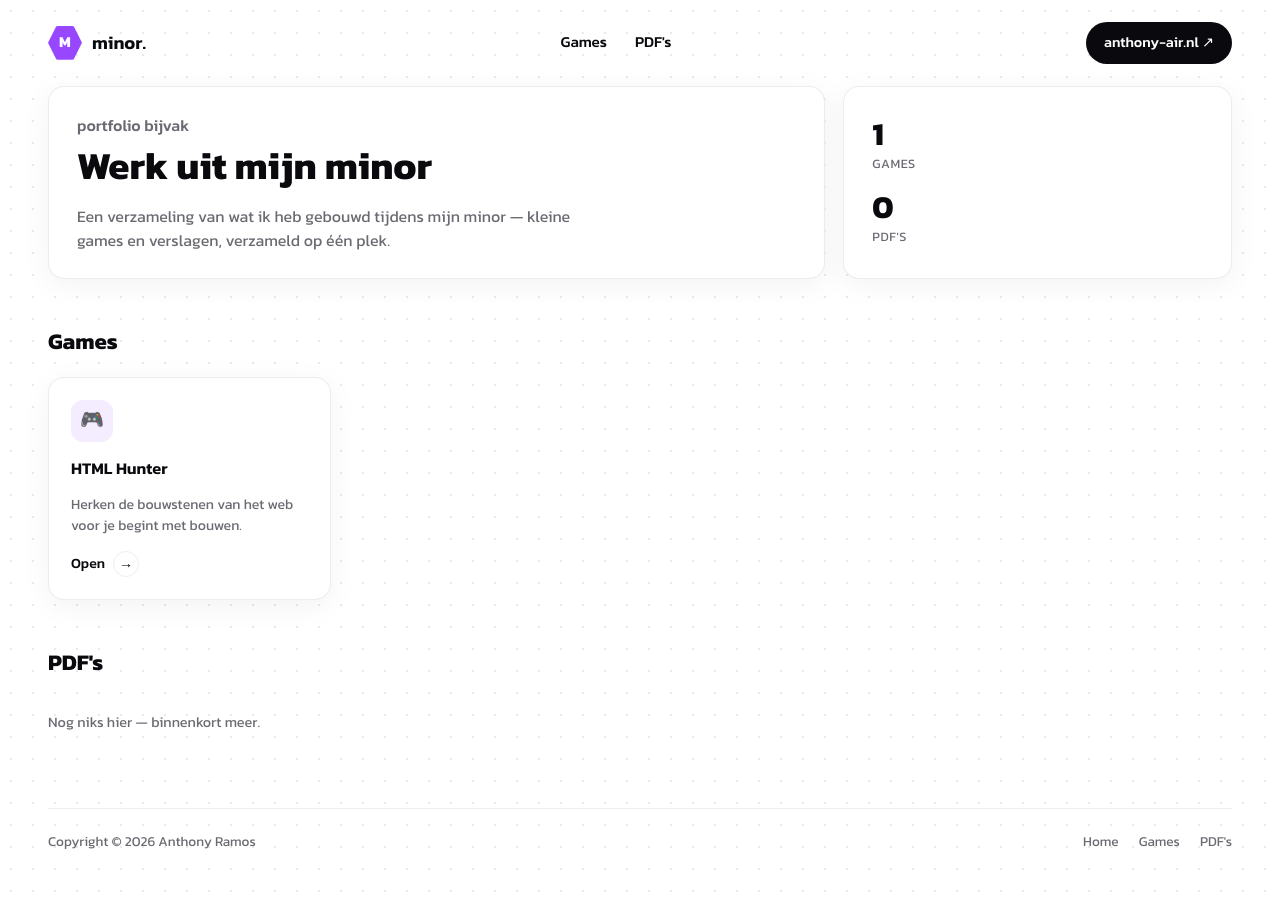
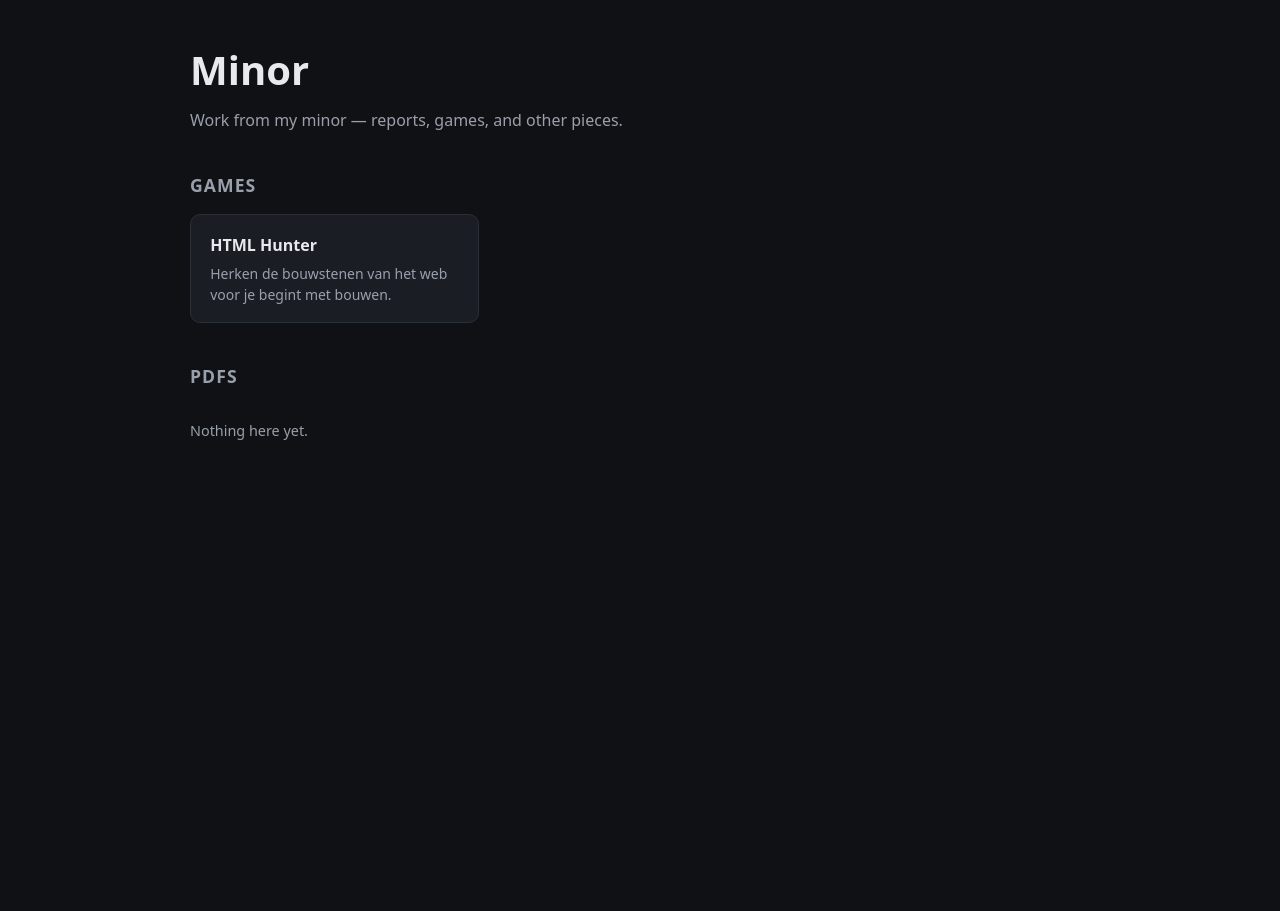
Before and after one commit to Anthony-AIR-03/minor, a PHP site: page / in a window 1280 px wide. After the commit the page ends 440 px from the top, so only its background shows below. Run offline with PHP 8.4, Linux system fonts and the light colour scheme.

Commit message:
Revert "Redesign as a portfolio-matching bento layout"
Design not approved; preserved on local branch dead/redesign-v1-rejected.

Co-Authored-By: Claude Sonnet 5 <noreply@anthropic.com>

```diff
--- a/index.html
+++ b/index.html
@@ -3,68 +3,24 @@
 <head>
   <meta charset="utf-8" />
   <meta name="viewport" content="width=device-width, initial-scale=1" />
-  <title>Minor — Anthony Ramos</title>
-  <link rel="preconnect" href="https://fonts.googleapis.com" />
-  <link rel="preconnect" href="https://fonts.gstatic.com" crossorigin />
-  <link href="https://fonts.googleapis.com/css2?family=Kanit:wght@400;500;600;700&display=swap" rel="stylesheet" />
+  <title>Minor</title>
   <link rel="stylesheet" href="style.css" />
 </head>
 <body>
-  <header class="site">
-    <a class="brand" href="https://anthony-air.nl">
-      <span class="brand-mark">M</span>
-      minor.
-    </a>
-    <nav class="site-nav">
-      <a href="#games">Games</a>
-      <a href="#pdfs">PDF's</a>
-    </nav>
-    <a class="pill-link" href="https://anthony-air.nl" target="_blank" rel="noopener">
-      anthony-air.nl ↗
-    </a>
+  <header>
+    <h1>Minor</h1>
+    <p>Work from my minor — reports, games, and other pieces.</p>
   </header>
-
-  <div class="bento">
-    <div class="card hero-card">
-      <p class="eyebrow">portfolio bijvak</p>
-      <h1>Werk uit mijn minor</h1>
-      <p>Een verzameling van wat ik heb gebouwd tijdens mijn minor — kleine games en verslagen, verzameld op één plek.</p>
-    </div>
-    <div class="card stats-card" id="stats-card">
-      <div class="stat">
-        <span class="num" id="stat-games">0</span>
-        <span class="lbl">games</span>
-      </div>
-      <div class="stat">
-        <span class="num" id="stat-pdfs">0</span>
-        <span class="lbl">pdf's</span>
-      </div>
-    </div>
-  </div>
-
-  <section class="section" id="games">
-    <div class="section-head">
+  <main>
+    <section class="section" data-section="game">
       <h2>Games</h2>
-    </div>
-    <div class="grid" data-grid="game"></div>
-  </section>
-
-  <section class="section" id="pdfs">
-    <div class="section-head">
-      <h2>PDF's</h2>
-    </div>
-    <div class="grid" data-grid="pdf"></div>
-  </section>
-
-  <footer class="site">
-    <span>Copyright © 2026 Anthony Ramos</span>
-    <nav>
-      <a href="https://anthony-air.nl">Home</a>
-      <a href="#games">Games</a>
-      <a href="#pdfs">PDF's</a>
-    </nav>
-  </footer>
-
+      <div class="grid"></div>
+    </section>
+    <section class="section" data-section="pdf">
+      <h2>PDFs</h2>
+      <div class="grid"></div>
+    </section>
+  </main>
   <script src="script.js"></script>
 </body>
 </html>
--- a/script.js
+++ b/script.js
@@ -1,31 +1,24 @@
-const DEFAULT_ICON = { game: "🎮", pdf: "📄" };
-
 async function main() {
   const res = await fetch("manifest.json");
   const { items } = await res.json();
 
-  const grids = {
-    game: document.querySelector('[data-grid="game"]'),
-    pdf: document.querySelector('[data-grid="pdf"]'),
+  const sections = {
+    pdf: document.querySelector('[data-section="pdf"] .grid'),
+    game: document.querySelector('[data-section="game"] .grid'),
   };
 
-  document.getElementById("stat-games").textContent = items.filter((i) => i.type === "game").length;
-  document.getElementById("stat-pdfs").textContent = items.filter((i) => i.type === "pdf").length;
-
-  for (const type of Object.keys(grids)) {
-    const inType = items.filter((item) => item.type === type);
-    if (inType.length === 0) {
-      grids[type].innerHTML = '<p class="empty">Nog niks hier — binnenkort meer.</p>';
+  for (const key of Object.keys(sections)) {
+    const inSection = items.filter((item) => item.type === key);
+    if (inSection.length === 0) {
+      sections[key].innerHTML = '<p class="empty">Nothing here yet.</p>';
       continue;
     }
-    grids[type].innerHTML = inType
+    sections[key].innerHTML = inSection
       .map(
         (item) => `
-        <a class="item-card" href="${item.path}" target="_blank" rel="noopener">
-          <div class="item-icon">${item.icon ?? DEFAULT_ICON[type]}</div>
+        <a class="card" href="${item.path}" target="_blank" rel="noopener">
           <h3>${item.title}</h3>
           <p>${item.description ?? ""}</p>
-          <span class="item-link">Open <span class="arrow">→</span></span>
         </a>`
       )
       .join("");
--- a/style.css
+++ b/style.css
@@ -1,14 +1,11 @@
 :root {
-  color-scheme: light;
-  --ink: #0a090d;
-  --muted: #6b6a72;
-  --purple: #9747ff;
-  --purple-soft: #f4ecff;
-  --bg: #ffffff;
-  --card: #ffffff;
-  --border: rgba(179, 182, 185, 0.25);
-  --shadow: 0 6px 30px rgba(0, 0, 0, 0.05);
-  --radius: 16px;
+  color-scheme: light dark;
+  --bg: #0f1115;
+  --card: #1a1d24;
+  --text: #e8e9ec;
+  --muted: #9aa0ab;
+  --accent: #6ea8fe;
+  --border: #2a2e37;
 }
 
 * {
@@ -17,266 +14,80 @@
 
 body {
   margin: 0;
-  padding: 0 clamp(16px, 4vw, 48px) 60px;
-  background-color: var(--bg);
-  background-image: radial-gradient(rgba(10, 9, 13, 0.09) 1px, transparent 1px);
-  background-size: 22px 22px;
-  color: var(--ink);
-  font-family: 'Kanit', sans-serif;
+  padding: 2.5rem 1.25rem 4rem;
+  background: var(--bg);
+  color: var(--text);
+  font-family: system-ui, -apple-system, "Segoe UI", sans-serif;
   line-height: 1.5;
 }
 
-a {
-  color: inherit;
-  text-decoration: none;
+header {
+  max-width: 900px;
+  margin: 0 auto 2.5rem;
 }
 
-/* ---------- Header ---------- */
-header.site {
-  display: flex;
-  align-items: center;
-  justify-content: space-between;
-  gap: 16px;
-  padding: 22px 0;
-  flex-wrap: wrap;
+h1 {
+  margin: 0 0 0.5rem;
+  font-size: clamp(1.75rem, 4vw, 2.5rem);
 }
 
-.brand {
-  display: flex;
-  align-items: center;
-  gap: 10px;
-  font-weight: 600;
-  font-size: 1.15rem;
+header p {
+  color: var(--muted);
+  margin: 0;
 }
 
-.brand-mark {
-  width: 34px;
-  height: 34px;
-  border-radius: 10px;
-  background: var(--purple);
-  display: flex;
-  align-items: center;
-  justify-content: center;
-  color: #fff;
-  font-weight: 700;
-  font-size: 0.95rem;
-  clip-path: polygon(25% 0%, 75% 0%, 100% 50%, 75% 100%, 25% 100%, 0% 50%);
+main {
+  max-width: 900px;
+  margin: 0 auto;
 }
 
-nav.site-nav {
-  display: flex;
-  align-items: center;
-  gap: 28px;
-  font-weight: 500;
-  font-size: 0.95rem;
+.section {
+  margin-bottom: 2.5rem;
 }
 
-nav.site-nav a:hover {
-  color: var(--purple);
-}
-
-.pill-link {
-  display: inline-flex;
-  align-items: center;
-  gap: 8px;
-  background: var(--ink);
-  color: #fff;
-  border-radius: 999px;
-  padding: 10px 18px;
-  font-weight: 500;
-  font-size: 0.9rem;
-  white-space: nowrap;
-}
-
-.pill-link:hover {
-  background: var(--purple);
-}
-
-/* ---------- Bento grid ---------- */
-.bento {
-  display: grid;
-  grid-template-columns: 2fr 1fr;
-  gap: 18px;
-  margin-bottom: 18px;
-}
-
-@media (max-width: 720px) {
-  .bento {
-    grid-template-columns: 1fr;
-  }
-}
-
-.card {
-  background: var(--card);
-  border: 1px solid var(--border);
-  border-radius: var(--radius);
-  box-shadow: var(--shadow);
-  padding: 26px 28px;
-}
-
-.eyebrow {
-  color: var(--purple);
-  font-weight: 500;
-  font-size: 1rem;
-  margin: 0 0 6px;
-}
-
-.hero-card h1 {
-  font-size: clamp(1.8rem, 4vw, 2.4rem);
-  font-weight: 700;
-  margin: 0 0 10px;
-}
-
-.hero-card p {
+.section h2 {
+  font-size: 1.1rem;
+  text-transform: uppercase;
+  letter-spacing: 0.06em;
   color: var(--muted);
-  margin: 0;
-  max-width: 52ch;
-}
-
-.stats-card {
-  display: flex;
-  flex-direction: column;
-  justify-content: center;
-  gap: 18px;
-}
-
-.stat {
-  display: flex;
-  flex-direction: column;
-}
-
-.stat .num {
-  font-size: 2rem;
-  font-weight: 700;
-  line-height: 1;
-}
-
-.stat .lbl {
-  color: var(--muted);
-  font-size: 0.8rem;
-  text-transform: uppercase;
-  letter-spacing: 0.04em;
-  margin-top: 4px;
-}
-
-/* ---------- Sections ---------- */
-.section {
-  margin: 46px 0 18px;
-}
-
-.section-head {
-  display: flex;
-  align-items: baseline;
-  justify-content: space-between;
-  margin-bottom: 18px;
-  flex-wrap: wrap;
-  gap: 8px;
-}
-
-.section-head h2 {
-  font-size: 1.4rem;
-  font-weight: 700;
-  margin: 0;
+  margin: 0 0 1rem;
 }
 
 .grid {
   display: grid;
   grid-template-columns: repeat(auto-fill, minmax(240px, 1fr));
-  gap: 18px;
+  gap: 1rem;
 }
 
-.item-card {
-  display: flex;
-  flex-direction: column;
-  gap: 14px;
+.card {
+  display: block;
   background: var(--card);
   border: 1px solid var(--border);
-  border-radius: var(--radius);
-  box-shadow: var(--shadow);
-  padding: 22px;
-  transition: transform 0.15s ease, border-color 0.15s ease;
+  border-radius: 10px;
+  padding: 1.1rem 1.2rem;
+  text-decoration: none;
+  color: inherit;
+  transition: border-color 0.15s ease, transform 0.15s ease;
 }
 
-.item-card:hover {
-  transform: translateY(-3px);
-  border-color: var(--purple);
+.card:hover {
+  border-color: var(--accent);
+  transform: translateY(-2px);
 }
 
-.item-icon {
-  width: 42px;
-  height: 42px;
-  border-radius: 12px;
-  background: var(--purple-soft);
-  display: flex;
-  align-items: center;
-  justify-content: center;
-  font-size: 1.2rem;
+.card h3 {
+  margin: 0 0 0.35rem;
+  font-size: 1rem;
+  color: var(--text);
 }
 
-.item-card h3 {
+.card p {
   margin: 0;
-  font-size: 1.02rem;
-  font-weight: 600;
-}
-
-.item-card p {
-  margin: 0;
+  font-size: 0.875rem;
   color: var(--muted);
-  font-size: 0.88rem;
-  flex-grow: 1;
-}
-
-.item-link {
-  display: inline-flex;
-  align-items: center;
-  gap: 8px;
-  font-weight: 500;
-  font-size: 0.88rem;
-  color: var(--ink);
-}
-
-.item-link .arrow {
-  width: 26px;
-  height: 26px;
-  border-radius: 50%;
-  border: 1px solid var(--border);
-  display: flex;
-  align-items: center;
-  justify-content: center;
-  transition: background 0.15s ease, border-color 0.15s ease, color 0.15s ease;
-}
-
-.item-card:hover .item-link .arrow {
-  background: var(--purple);
-  border-color: var(--purple);
-  color: #fff;
 }
 
 .empty {
   color: var(--muted);
   font-size: 0.9rem;
-  grid-column: 1 / -1;
 }
-
-/* ---------- Footer ---------- */
-footer.site {
-  margin-top: 60px;
-  padding-top: 22px;
-  border-top: 1px solid var(--border);
-  display: flex;
-  align-items: center;
-  justify-content: space-between;
-  flex-wrap: wrap;
-  gap: 12px;
-  color: var(--muted);
-  font-size: 0.85rem;
-}
-
-footer.site nav {
-  display: flex;
-  gap: 20px;
-}
-
-footer.site nav a:hover {
-  color: var(--purple);
-}
```
